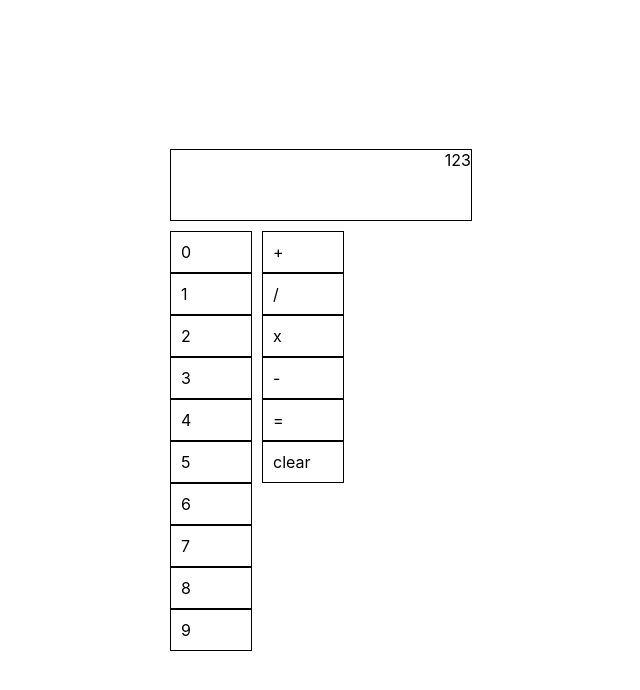
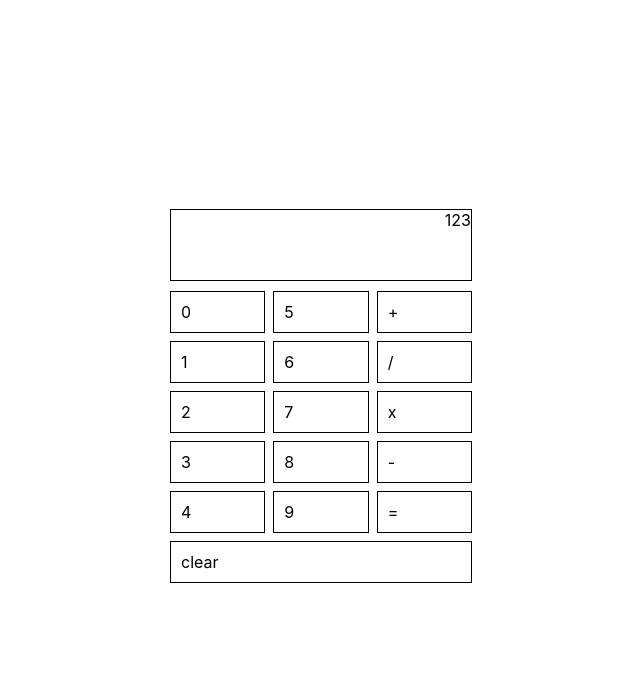
Before and after one commit to car1sle/homework-4-car1sle, a React (Create React App) app: page / in a window 1280 px wide. Shown: the top 690 px of the page, without its empty margins (319-959 px from the left). Built offline with nearby package versions, Linux system fonts and the light colour scheme.

Commit message:
Basic start

```diff
--- a/src/components/Calculator.js
+++ b/src/components/Calculator.js
@@ -1,12 +1,19 @@
 import Number from "./Number";
 import Operation from "./Operation";
 import Screen from "./Screen";
+import { useRef, useState } from 'react';
 
 const Calculator = () => {
   /** TODO: Here is where you are going to keep track of calculator state */
 
+  const [count, setCount] = useState(1);
+
   /** TODO: what happens when I click a number? */
-  const handleNumberClick = () => {};
+  const handleNumberClick = () => {
+    console.log('You clicked');
+    setCount(count + 1);
+    console.log('Current Value:', count);
+  };
 
   /** TODO: what happens when I click an operation? */
   const handleOperationClick = () => {};
@@ -14,27 +21,31 @@ const Calculator = () => {
   return (
     <div>
       <Screen value="123" />
-      <div style={{ display: "flex" }}>
-        <div>
+      <div style={{ display: "flex", gap: "0.5rem" }}>
+        <div style={{ flexBasis: "33%", flexGrow: "1" }}>
           <Number value={0} onClick={handleNumberClick} />
           <Number value={1} onClick={handleNumberClick} />
           <Number value={2} onClick={handleNumberClick} />
           <Number value={3} onClick={handleNumberClick} />
           <Number value={4} onClick={handleNumberClick} />
+        </div>
+        <div style={{ flexBasis: "33%", flexGrow: "1" }}>
           <Number value={5} onClick={handleNumberClick} />
           <Number value={6} onClick={handleNumberClick} />
           <Number value={7} onClick={handleNumberClick} />
           <Number value={8} onClick={handleNumberClick} />
           <Number value={9} onClick={handleNumberClick} />
         </div>
-        <div style={{ paddingLeft: 10 }}>
+        <div style={{ flexBasis: "33%", flexGrow: "1" }}>
           <Operation value="+" onClick={handleOperationClick} />
           <Operation value="/" onClick={handleOperationClick} />
           <Operation value="x" onClick={handleOperationClick} />
           <Operation value="-" onClick={handleOperationClick} />
           <Operation value="=" onClick={handleOperationClick} />
+        </div>
+      </div>
+      <div>
           <Operation value="clear" onClick={handleOperationClick} />
-        </div>
       </div>
     </div>
   );
--- a/src/components/Number.js
+++ b/src/components/Number.js
@@ -1,11 +1,11 @@
 const Number = ({ value, onClick }) => {
   /** TODO: What happens when a user clicks a number, what do we want to pass to our parent? */
   return (
-    <div
+    <div onClick={onClick}
       style={{
         padding: 10,
         border: "1px solid black",
-        width: 60,
+        marginBottom: "0.5rem",
       }}
     >
       {value}
--- a/src/components/Operation.js
+++ b/src/components/Operation.js
@@ -5,7 +5,7 @@ const Operation = ({ value }) => {
       style={{
         padding: 10,
         border: "1px solid black",
-        width: 60,
+        marginBottom: "0.5rem",
       }}
     >
       {value}
```
